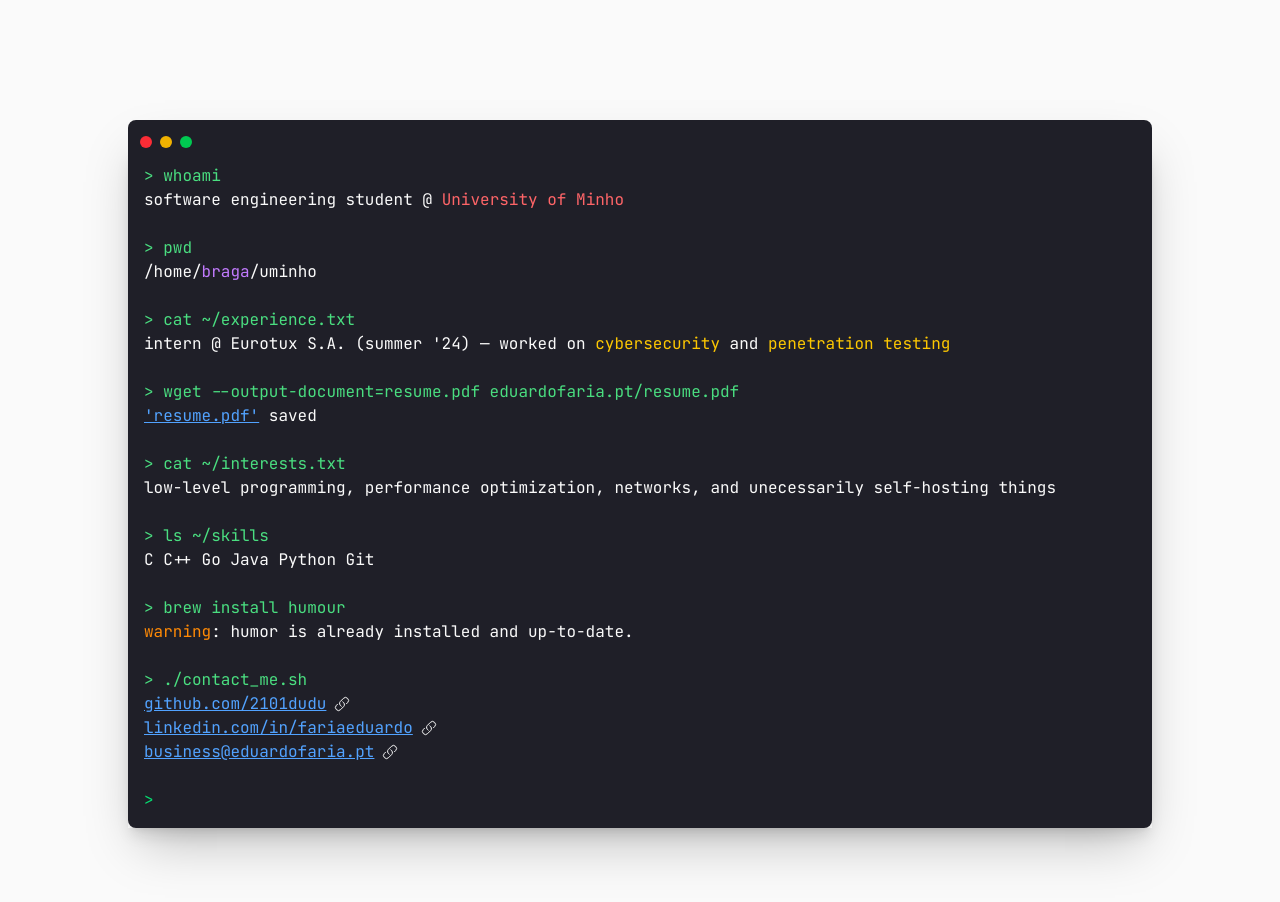
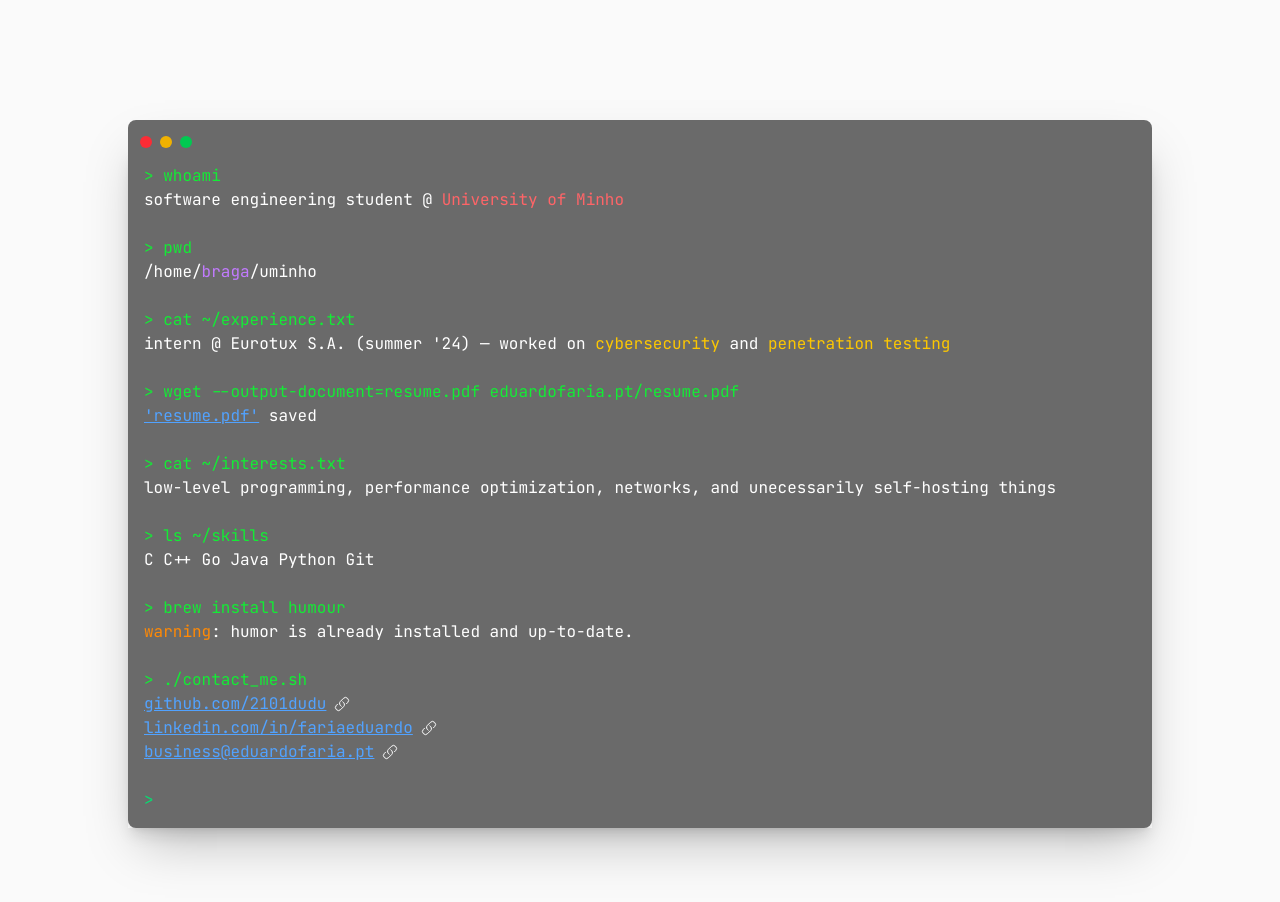
Before and after one commit to 2101dudu/website, a Next.js app: page / in a window 1280 px wide. Shown: the part 640-1542 px from the top of the page. Built offline with nearby package versions, Linux system fonts and the light colour scheme.

Commit message:
fix: colors; fix: darkmode bug; feat: place cursor on terminal

```diff
--- a/app/components/darkmodetoggle.js
+++ b/app/components/darkmodetoggle.js
@@ -2,10 +2,17 @@ import { useEffect, useState } from "react";
 
 export default function DarkModeToggle() {
   const [darkMode, setDarkMode] = useState(() => {
-    return (
-      typeof window !== "undefined" && localStorage.getItem("theme") === "dark"
-    );
+    if (typeof window !== "undefined") {
+      return localStorage.getItem("theme") === "dark";
+    }
+    return false;
   });
+
+  const [mounted, setMounted] = useState(false);
+
+  useEffect(() => {
+    setMounted(true);
+  }, []);
 
   useEffect(() => {
     if (darkMode) {
@@ -16,6 +23,8 @@ export default function DarkModeToggle() {
       localStorage.setItem("theme", "light");
     }
   }, [darkMode]);
+
+  if (!mounted) return null;
 
   return (
     <button
--- a/app/components/terminal.js
+++ b/app/components/terminal.js
@@ -1,6 +1,6 @@
 "use client";
 
-import { useState } from "react";
+import { useState, useRef, useEffect } from "react";
 
 const renderTextWithLinks = (text) => {
   const urlRegex = /(https?:\/\/(?:www\.)?[^\s]+)/g;
@@ -26,6 +26,14 @@ const renderTextWithLinks = (text) => {
 const Terminal = ({ initialStatements = [] }) => {
   const [statements, setStatements] = useState(initialStatements);
   const [input, setInput] = useState("");
+  const inputRef = useRef(null);
+
+  // Focus the input on mount without scrolling the page
+  useEffect(() => {
+    if (inputRef.current) {
+      inputRef.current.focus({ preventScroll: true });
+    }
+  }, []);
 
   const handleSubmit = (e) => {
     e.preventDefault();
@@ -37,7 +45,6 @@ const Terminal = ({ initialStatements = [] }) => {
       const newStatement = { input, return: `${input}` };
       setStatements([...statements, newStatement]);
     }
-
     setInput("");
   };
 
@@ -56,7 +63,7 @@ const Terminal = ({ initialStatements = [] }) => {
         className="p-4 rounded-b-lg shadow-lg min-h-[200px]"
       >
         {statements.map((statement, index) => (
-          <div key={index} className="mb-6  ">
+          <div key={index} className="mb-6">
             <div id="terminal-highlight-prompt">&gt; {statement.input}</div>
             <div id="terminal-highlight-generic">
               {Array.isArray(statement.return)
@@ -76,6 +83,7 @@ const Terminal = ({ initialStatements = [] }) => {
         <form onSubmit={handleSubmit} className="flex items-center">
           <span className="text-green-400">&gt;&nbsp;</span>
           <input
+            ref={inputRef}
             type="text"
             value={input}
             onChange={(e) => setInput(e.target.value)}
--- a/app/globals.css
+++ b/app/globals.css
@@ -7,9 +7,9 @@
 :root {
   --background: #fafafa;
   --foreground: #1d1d1f;
-  --terminal-highlight: #1f1f28;
-  --terminal-highlight-prompt: #4ade80;
-  --terminal-highlight-generic: #fafafa;
+  --terminal-highlight: #6a6a6a;
+  --terminal-highlight-prompt: #13ec35;
+  --terminal-highlight-generic: #ffffff;
 }
 
 .dark {
```
